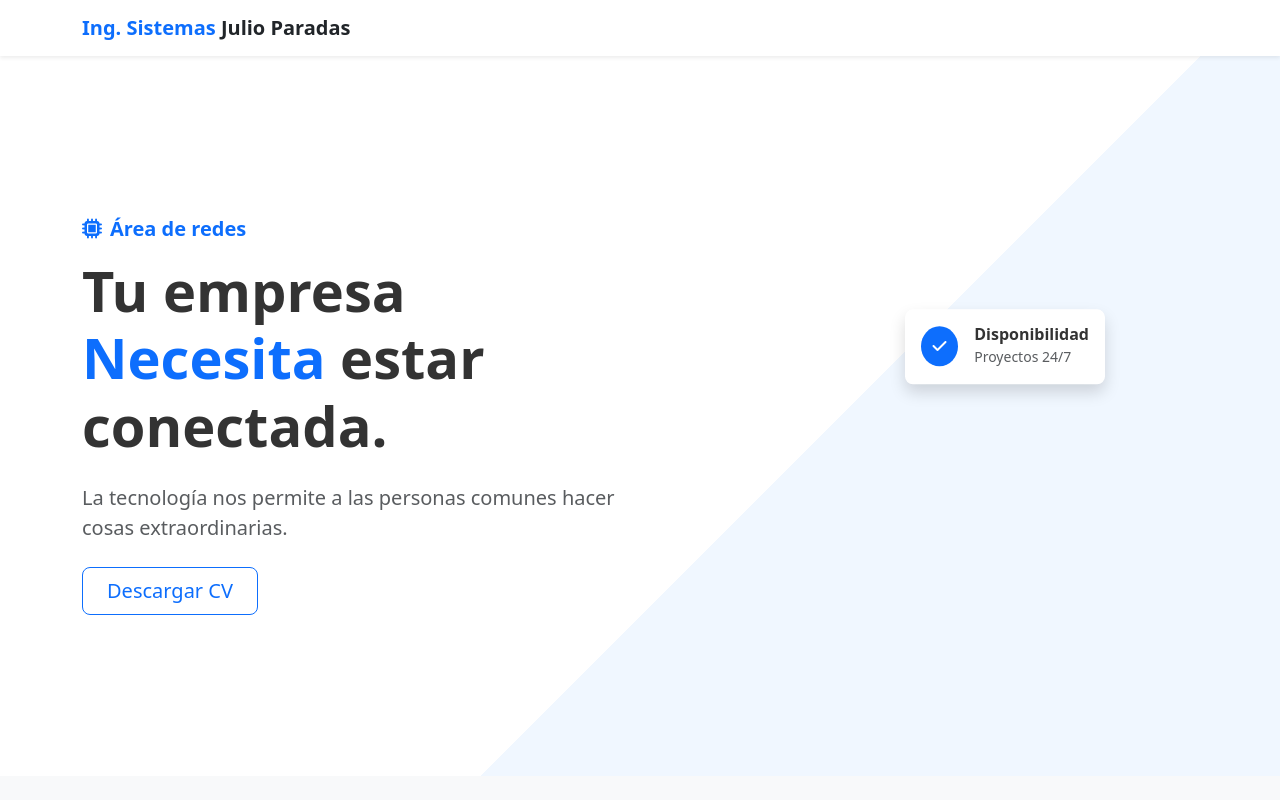
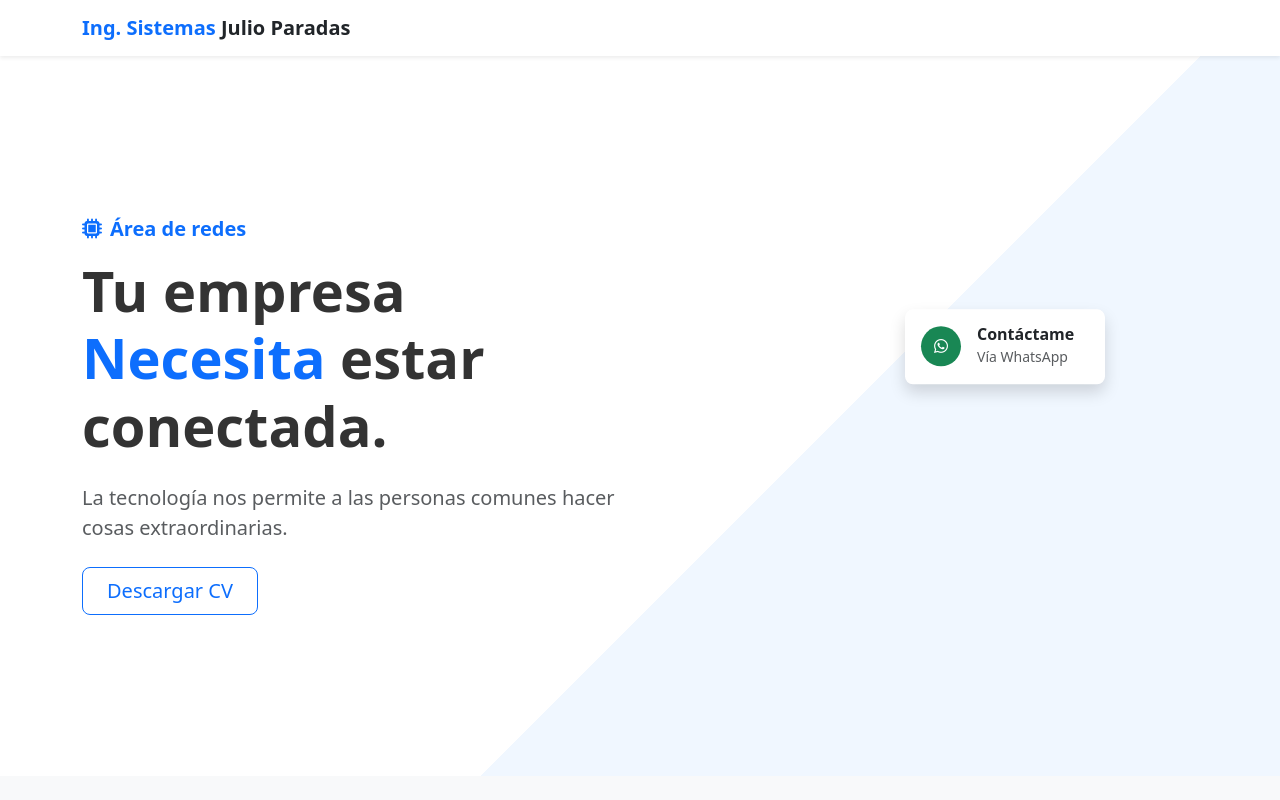
Before and after one commit to Julioparadas7/Portafolio-Redes, a plain HTML site: page index.html in a window 1280 px wide. Shown: the top 800 px of the page. Drawn offline with nearby package versions, Linux system fonts and the light colour scheme.

Commit message:
Ultimos cambios

```diff
--- a/index.html
+++ b/index.html
@@ -34,22 +34,22 @@
               extraordinarias.
             </p>
             <div class="d-flex gap-3">
-              <a href="#" class="btn btn-outline-primary btn-lg px-4">Descargar CV</a>
+              <a href="cv_Julio_Paradas.pdf" download="CV_Julio_Paradas.pdf" class="btn btn-descargar btn-outline-primary btn-lg px-4">Descargar CV</a>
             </div>
           </div>
           <div class="col-lg-6 position-relative text-center">
             <div class="hero-img-container">
-              <div class="floating-badge bg-white p-3 shadow rounded-3">
+              <a href="https://wa.me/584127090821" target="_blank" class="floating-badge bg-white p-3 shadow rounded-3 text-decoration-none text-dark">
                 <div class="d-flex align-items-center">
-                  <div class="icon-box bg-primary text-white rounded-circle me-3">
-                    <i class="fas fa-check"></i>
+                  <div class="icon-box bg-success text-white rounded-circle me-3">
+                    <i class="fab fa-whatsapp"></i>
                   </div>
                   <div class="text-start">
-                    <h6 class="mb-0 fw-bold">Disponibilidad</h6>
-                    <small class="text-muted">Proyectos 24/7</small>
+                    <h6 class="mb-0 fw-bold">Contáctame</h6>
+                    <small class="text-muted">Vía WhatsApp</small>
                   </div>
                 </div>
-              </div>
+              </a>
             </div>
           </div>
         </div>
```
Also changed, not shown: 1 other file.
